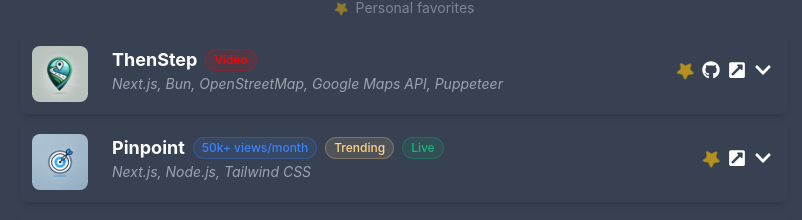
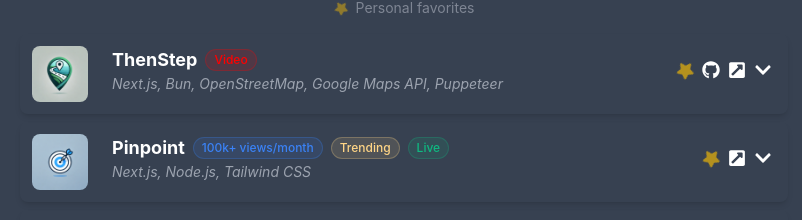
Before and after one commit to milad-mehri/milad-mehri.github.io, a React (Create React App) app: page / in a window 1280 px wide. Shown: the part 778-998 px from the top of the page, without its empty margins (236-1038 px from the left). Built offline with nearby package versions, Linux system fonts and the light colour scheme.

Commit message:
Update projects.js

```diff
--- a/src/data/projects.js
+++ b/src/data/projects.js
@@ -22,7 +22,7 @@
     tech: "Next.js, Node.js, Tailwind CSS",
     bulletPoints: [
       "Built and deployed a viral category-guessing game with daily challenges.",
-      "Serves over 50K monthly views, monetized and supported by a growing player community.",
+      "Serves over 100K monthly views, monetized and supported by a growing player community.",
       "Used Next.js and Node.js for smooth gameplay and backend efficiency.",
       "Styled with Tailwind CSS for a clean, responsive experience.",
     ],
@@ -30,7 +30,7 @@
     link: "https://playpinpoint.co/",
     image: `${process.env.PUBLIC_URL}/pinpoint.png`,
     badges: [
-      { color: "#3b82f6", text: "50k+ views/month" },
+      { color: "#3b82f6", text: "100k+ views/month" },
       { color: "#FFD586", text: "Trending" },
       { color: "#10b981", text: "Live" }
     ],
```
